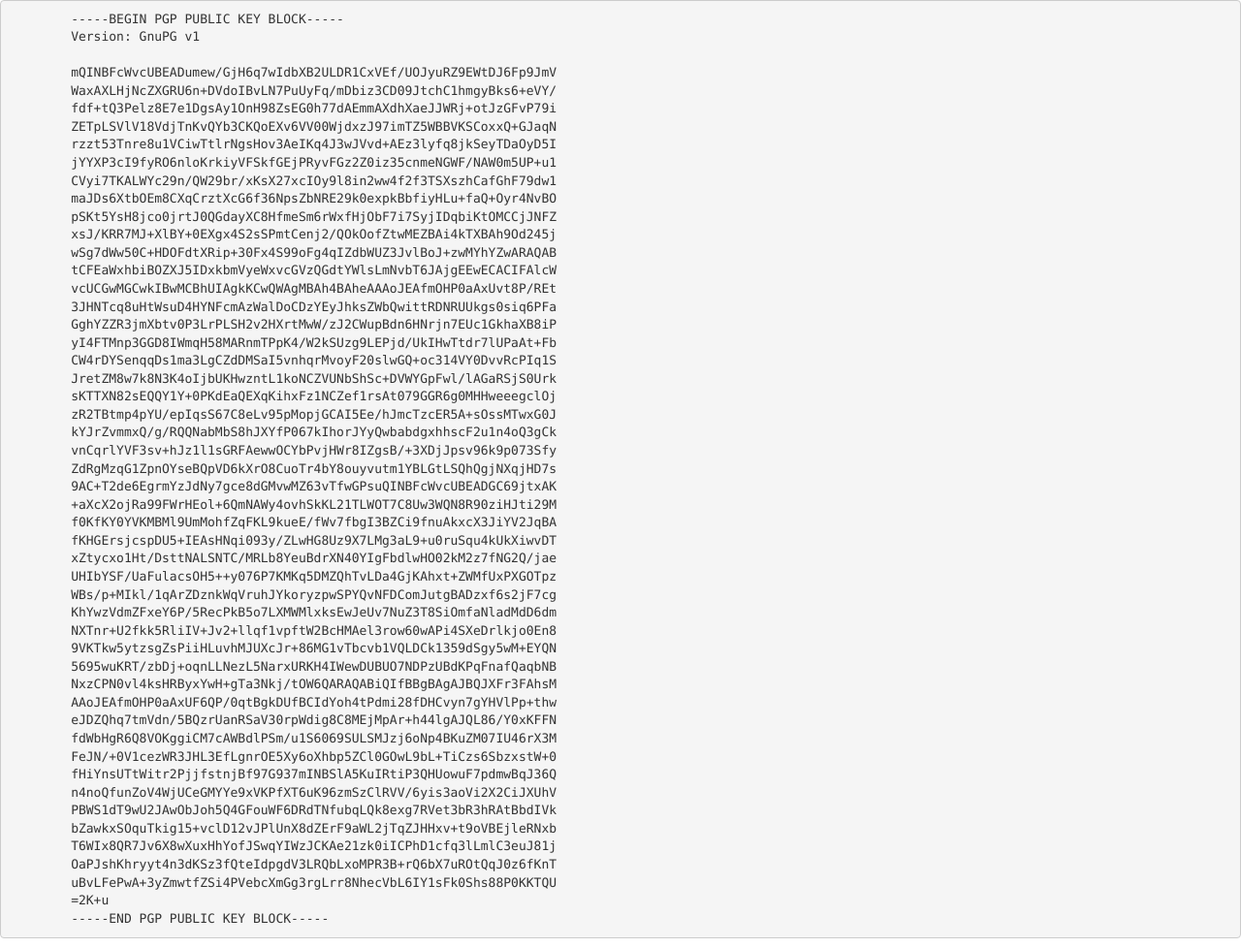
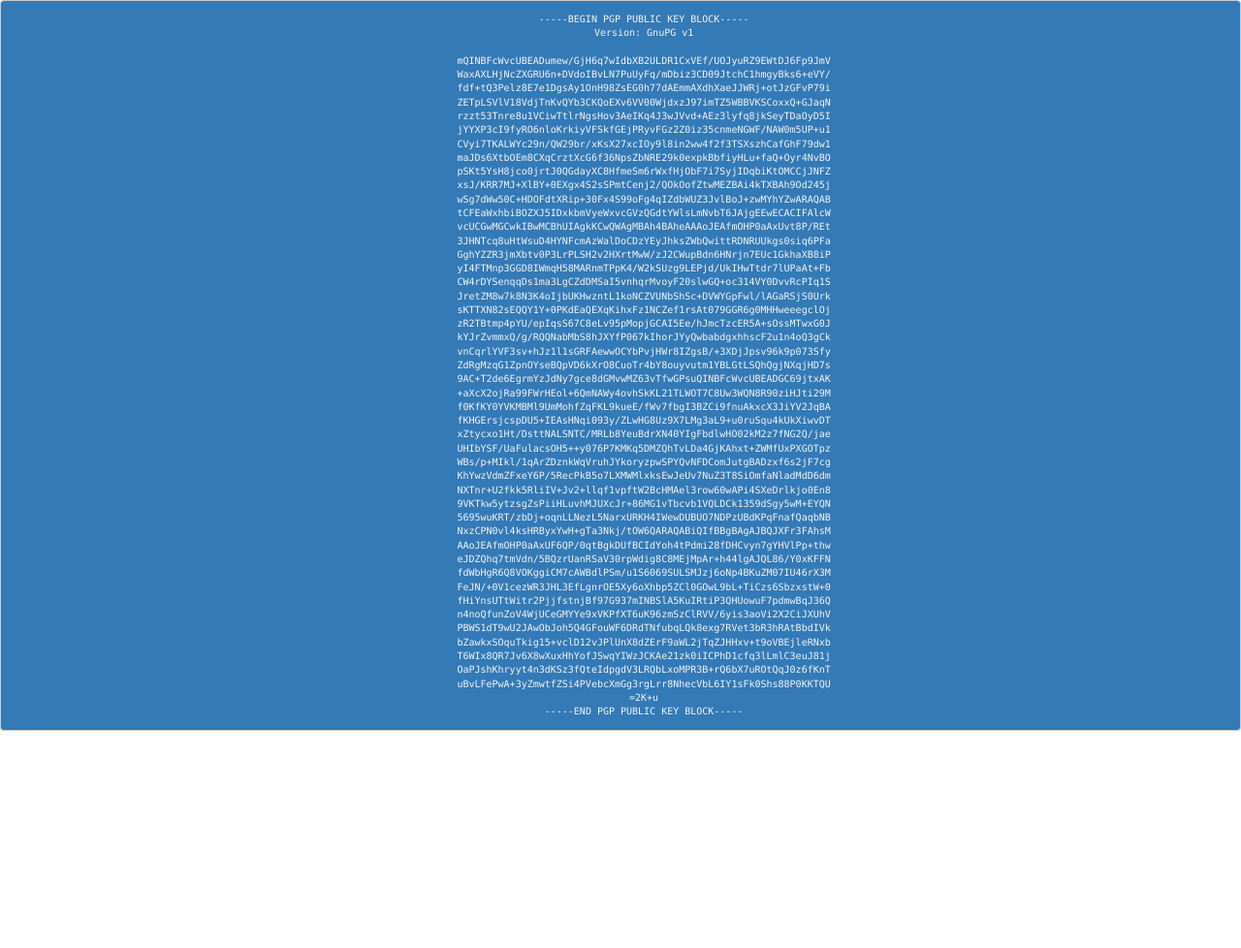
Before and after one commit to dilannery/dilannery.github.io, a Jekyll site: the page built from gpg/index.html, in a window 1280 px wide. Shown: the whole page at 97% size. Built offline with Jekyll 4.4.1, drawn with Linux system fonts in a browser that asks for light colours; after the commit the page ends 900 px from its top, so only the background shows below that.

Commit message:
Create page to show gpg public key

```diff
--- a/css/main.css
+++ b/css/main.css
@@ -34,7 +34,7 @@ body {
   padding-right: 25px;
 }
 
-.pre {
+#gpg {
   display: block;
   text-align: center;
   padding: 12px;
--- a/gpg/index.html
+++ b/gpg/index.html
@@ -2,7 +2,7 @@
 layout: default
 ---
 
-<pre>
+<pre id="gpg">
 	-----BEGIN PGP PUBLIC KEY BLOCK-----
 	Version: GnuPG v1
 
```
